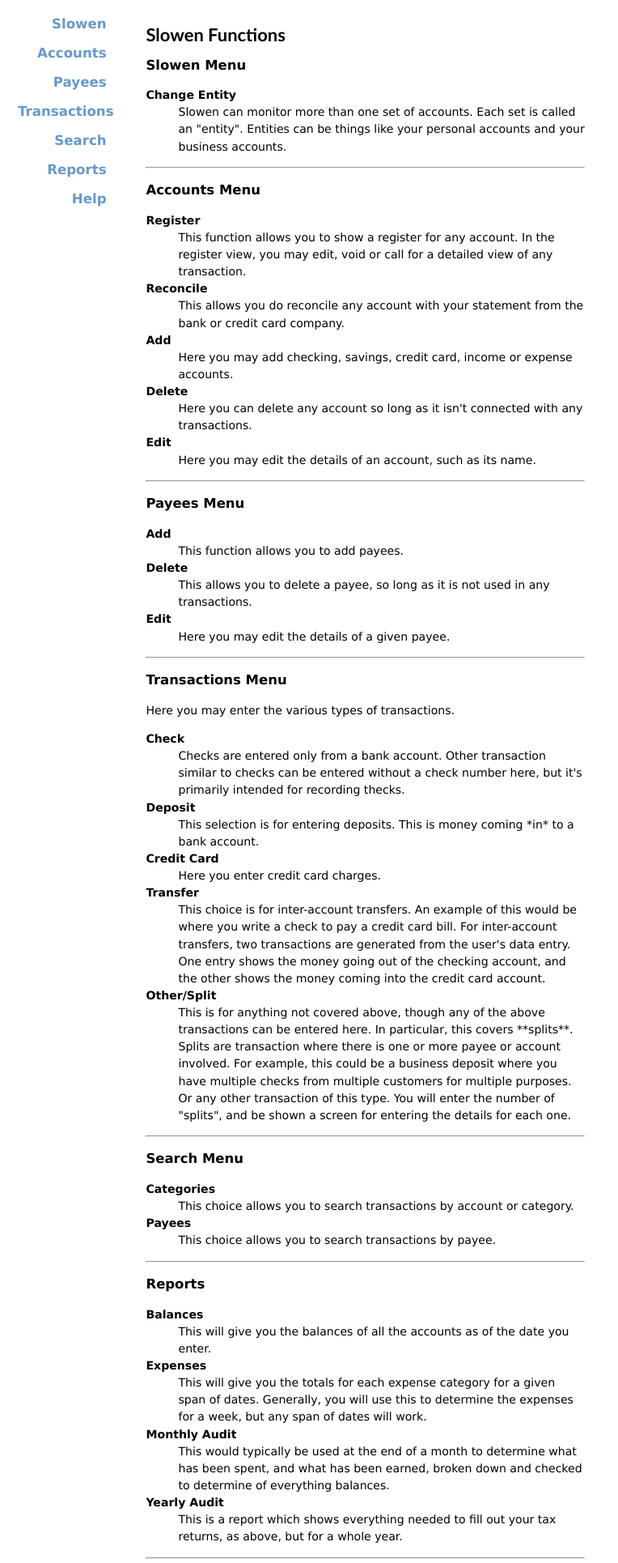
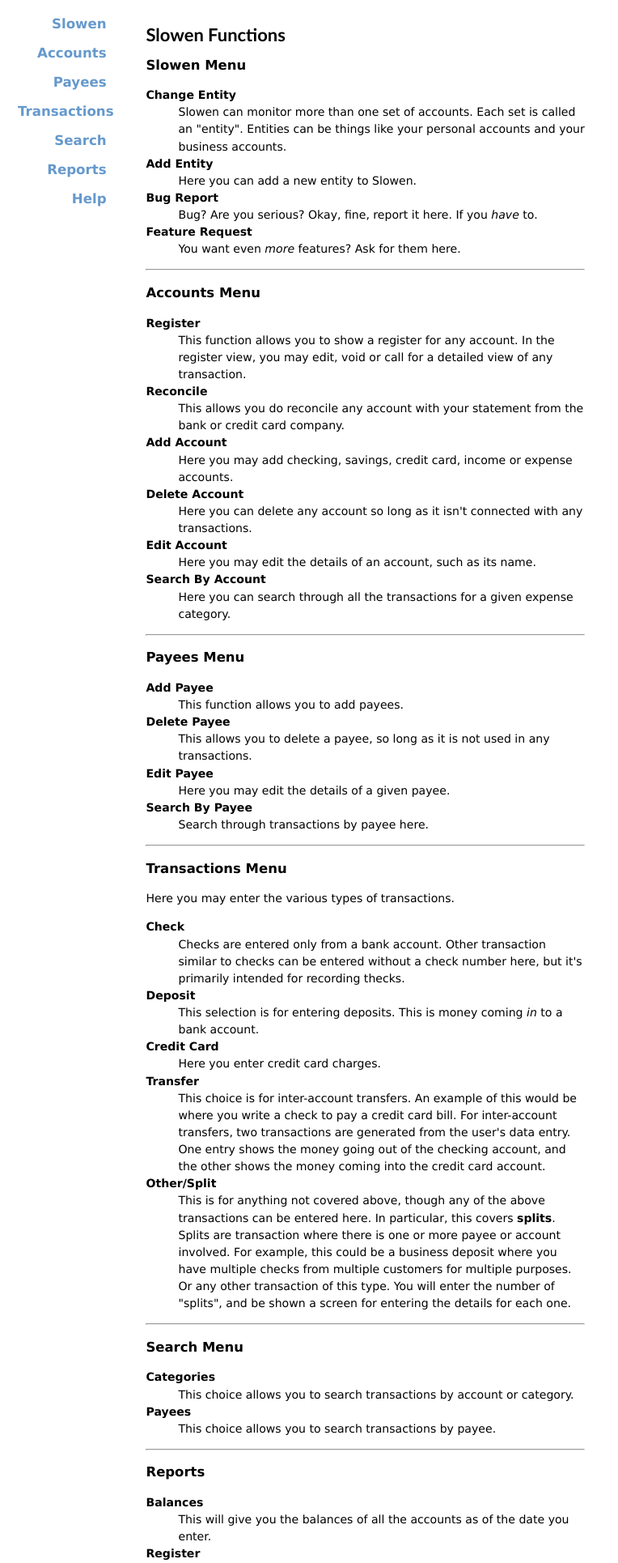
Before and after one commit to paulmfoster/slowen, a PHP site: page / in a window 1280 px wide. Shown: the part 61-1991 px from the top of the page at 81% size, without its empty margins (0-764 px from the left). Run offline with PHP 8.4, Linux system fonts and the light colour scheme.

Commit message:
Fix bug in pdf_report library. Create a README for uploading the project. Add the ability to create a new entity from a menu. Add more detail to index file.

```diff
--- /dev/null
+++ b/entadd2.php
@@ -0,0 +1,6 @@
+<?php
+include 'init.php';
+$s1 = fork('s1', 'P', 'entadd.php');
+$ent = model('entity');
+$ent->add_entity($_POST);
+redirect('index.php');
--- a/init.php
+++ b/init.php
@@ -168,28 +168,9 @@ else {
 	emsg('S', "Entity has been set to {$_SESSION['entity_name']}.");
 }
 
-/*
-$sess_entity = $_SESSION['entity_num'] ?? NULL;
-$post_entity = $_POST['entity_num'] ?? NULL;
-
-if (is_null($post_entity)) {
-	if (is_null($sess_entity)) {
-		$page_title = 'Set Entity';
-		$view_file = view_file('entity');
-		include 'view.php';
-		exit();
-	}
-}
-else {
-	$_SESSION['entity_num'] = $_POST['entity_num'];
-	$_SESSION['entity_name'] = $cfg['entity'][$_POST['entity_num']];
-	emsg('S', "Entity has been set to {$_SESSION['entity_name']}.");
-}
-
- */
-
 // entity must be establish before this point, so we can instantiate the
 // database
 
-$cfg['dbdata'] = $cfg['app_nick'] . $_SESSION['entity_num'] . '.sq3';
+$dbfile = $cfg['app_nick'] . $_SESSION['entity_num'] . '.sq3';
+$cfg['dbdata'] = $dbfile;
 $db = new database($cfg);
--- a/libraries/database.lib.php
+++ b/libraries/database.lib.php
@@ -6,7 +6,6 @@ class database
 
 	function __construct($cfg)
 	{
-
 		$dvr = strtolower($cfg['dbdriv']);
 		switch ($dvr) {
 		case 'sqlite':
--- a/links.php
+++ b/links.php
@@ -3,6 +3,7 @@
 $links = [
 	'Slowen' => [
 		'Change Entity' => 'entity.php',
+		'Add Entity' => 'entadd.php',
 		'Bug Report' => 'bugs.php',
 		'Feature Request' => 'bugs.php'
 	],
--- a/views/index.view.php
+++ b/views/index.view.php
@@ -10,8 +10,19 @@
 	<dd>
 Slowen can monitor more than one set of accounts. Each set is called an
 "entity". Entities can be things like your personal accounts and your
-business accounts.
-</dd>
+business accounts.</dd>
+	<dt>Add Entity</dt>
+	<dd>
+Here you can add a new entity to Slowen.
+	</dd>
+	<dt>Bug Report</dt>
+	<dd>
+Bug? Are you serious? Okay, fine, report it here. If you <em>have</em> to.
+	</dd>
+	<dt>Feature Request</dt>
+	<dd>
+You want even <em>more</em> features? Ask for them here.
+	</dd>
 </dl>
 
 <hr/>
@@ -36,20 +47,24 @@ bank or credit card company.
 
 </dd>
 
-<dt>Add</dt>
+<dt>Add Account</dt>
 <dd>
 
 Here you may add checking, savings, credit card, income or expense accounts.
 </dd>
 
-<dt>Delete</dt>
+<dt>Delete Account</dt>
 <dd>Here you can delete any account so long as it isn't connected with any transactions.
 </dd>
 
-<dt>Edit</dt>
+<dt>Edit Account</dt>
 <dd>Here you may edit the details of an account, such as its name.
 </dd>
 
+<dt>Search By Account</dt>
+<dd>
+Here you can search through all the transactions for a given expense category.
+</dd>
 </dl>
 
 <hr/>
@@ -58,16 +73,21 @@ Here you may add checking, savings, credit card, income or expense accounts.
 
 <dl>
 
-<dt>Add</dt>
+<dt>Add Payee</dt>
 <dd>This function allows you to add payees.
 </dd>
 
-<dt>Delete</dt>
+<dt>Delete Payee</dt>
 <dd>This allows you to delete a payee, so long as it is not used in any transactions.
 </dd>
 
-<dt>Edit</dt>
+<dt>Edit Payee</dt>
 <dd>Here you may edit the details of a given payee.
+</dd>
+
+<dt>Search By Payee</dt>
+<dd>
+Search through transactions by payee here.
 </dd>
 
 </dl>
@@ -91,7 +111,7 @@ intended for recording thecks.
 <dt>Deposit</dt>
 <dd>
 
-This selection is for entering deposits. This is money coming *in* to a
+This selection is for entering deposits. This is money coming <em>in</em> to a
 bank account.
 </dd>
 
@@ -114,7 +134,14 @@ other shows the money coming into the credit card account.
 <dt>Other/Split</dt>
 <dd>
 
-This is for anything not covered above, though any of the above transactions can be entered here. In particular, this covers **splits**. Splits are transaction where there is one or more payee or account involved. For example, this could be a business deposit where you have multiple checks from multiple customers for multiple purposes. Or any other transaction of this type. You will enter the number of "splits", and be shown a screen for entering the details for each one.
+This is for anything not covered above, though any of the above
+transactions can be entered here. In particular, this covers <strong>splits</strong>.
+Splits are transaction where there is one or more payee or account
+involved. For example, this could be a business deposit where you have
+multiple checks from multiple customers for multiple purposes. Or any other
+transaction of this type. You will enter the number of "splits", and be
+shown a screen for entering the details for each one.
+
 </dd>
 
 </dl>
@@ -151,7 +178,17 @@ This choice allows you to search transactions by payee.
 This will give you the balances of all the accounts as of the date you enter.
 </dd>
 
-<dt>Expenses</dt>
+<dt>Register</dt>
+<dd>
+This is another way of getting a register for an account.
+</dd>
+
+<dt>Budget</dt>
+<dd>
+This allows you to see what you've spent on a certain category over a specified span of time.
+</dd>
+
+<dt>Weekly Expenses</dt>
 <dd>
 
 This will give you the totals for each expense category for a given span
```
Also changed, not shown: coldstart.sql (added, +35 -0 lines), entadd.php (added, +27 -0 lines), entity.php (+0 -7 lines), libraries/pdf_report.lib.php (+30 -1 lines), models/entity.mdl.php (added, +38 -0 lines), views/entadd.view.php (added, +20 -0 lines), README.md (added), 1 other file.
